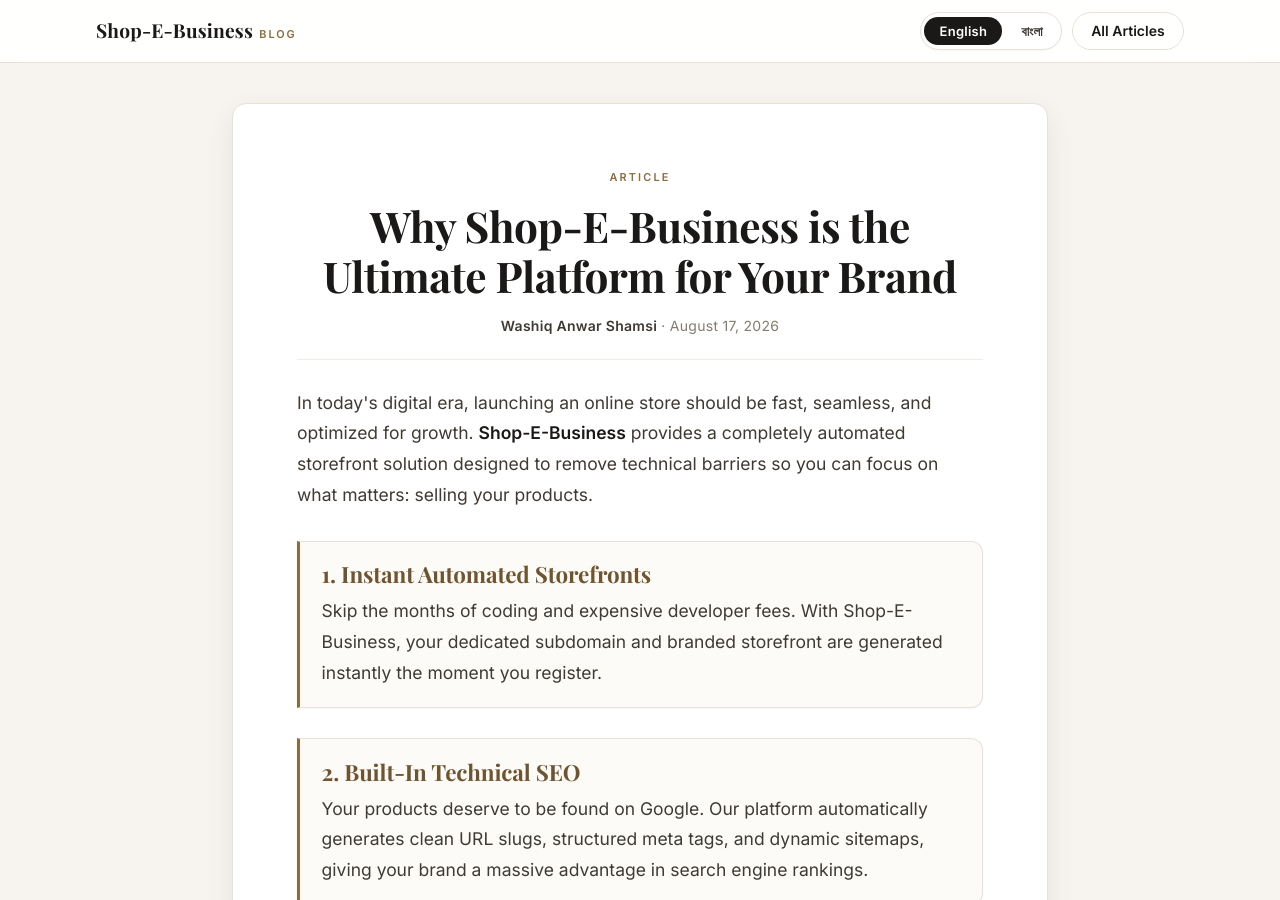
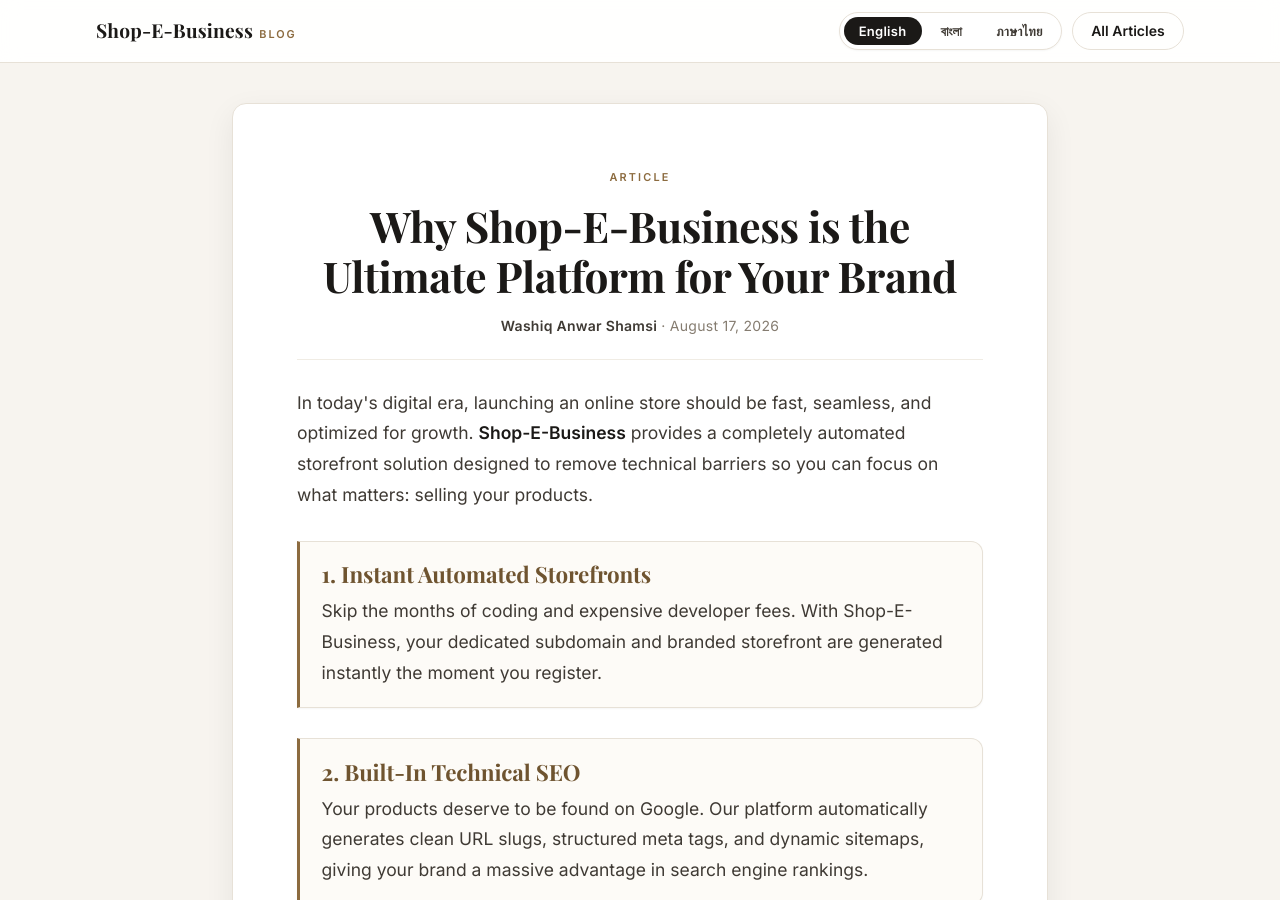
Before and after one commit to ShamsiShakeeb/shopebusiness-blog, a Jekyll site: the page built from _posts/2026-08-17-benefits-of-shopebusiness.html, in a window 1280 px wide and 900 px high. Built offline with Jekyll 4.4.1, drawn with Linux system fonts in a browser that asks for light colours.

Commit message:
Thai Button

```diff
--- a/_layouts/default.html
+++ b/_layouts/default.html
@@ -36,6 +36,7 @@
           <div class="lang-toggle" role="group" aria-label="Language">
             <button type="button" id="btn-en" class="lang-btn active" onclick="switchLanguage('en')">English</button>
             <button type="button" id="btn-bn" class="lang-btn" onclick="switchLanguage('bn')">বাংলা</button>
+             <button type="button" id="btn-th" class="lang-btn" onclick="switchLanguage('th')">ภาษาไทย</button>
           </div>
           <a class="btn btn--ghost" href="{{ site.blog_base }}/" data-en="All Articles" data-bn="সব লেখা">All Articles</a>
         </div>
```
